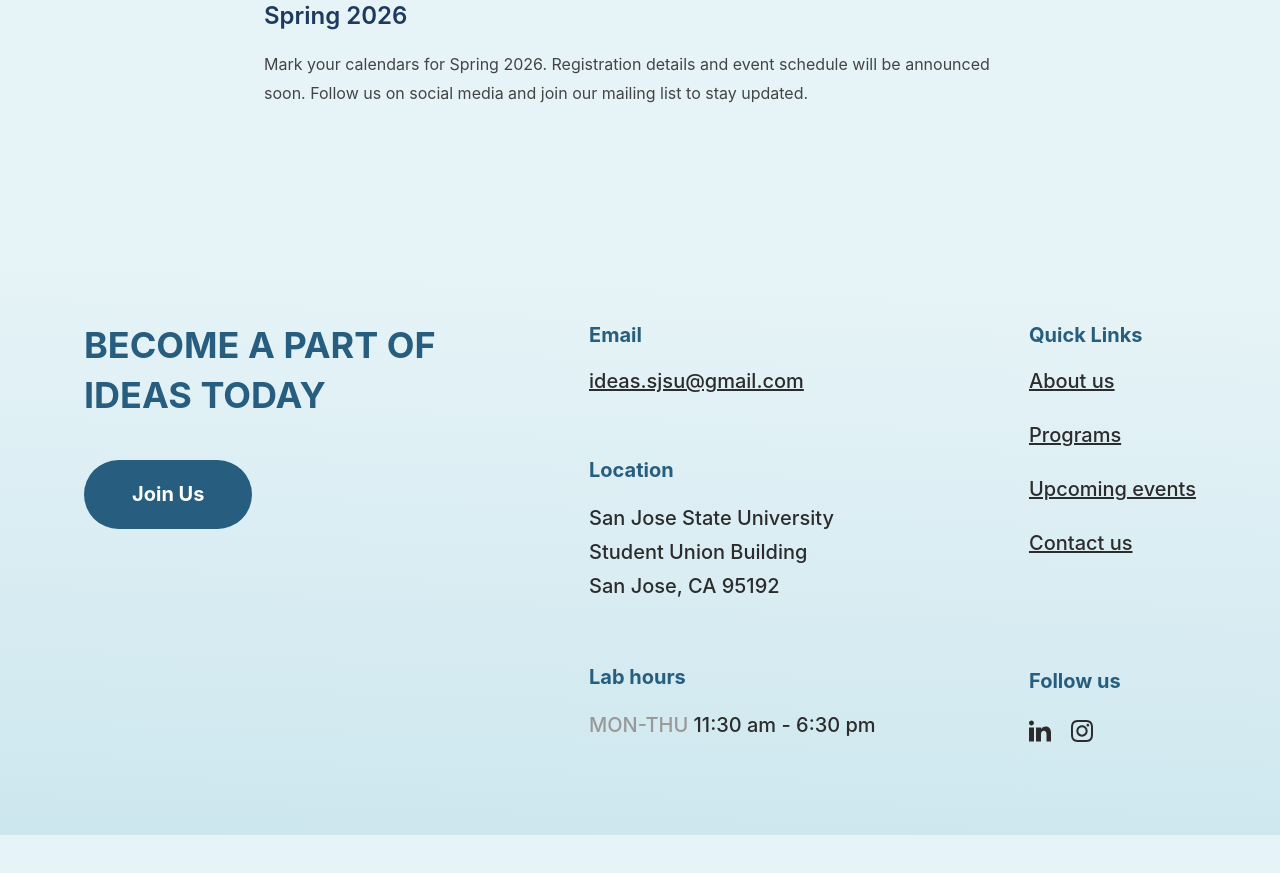
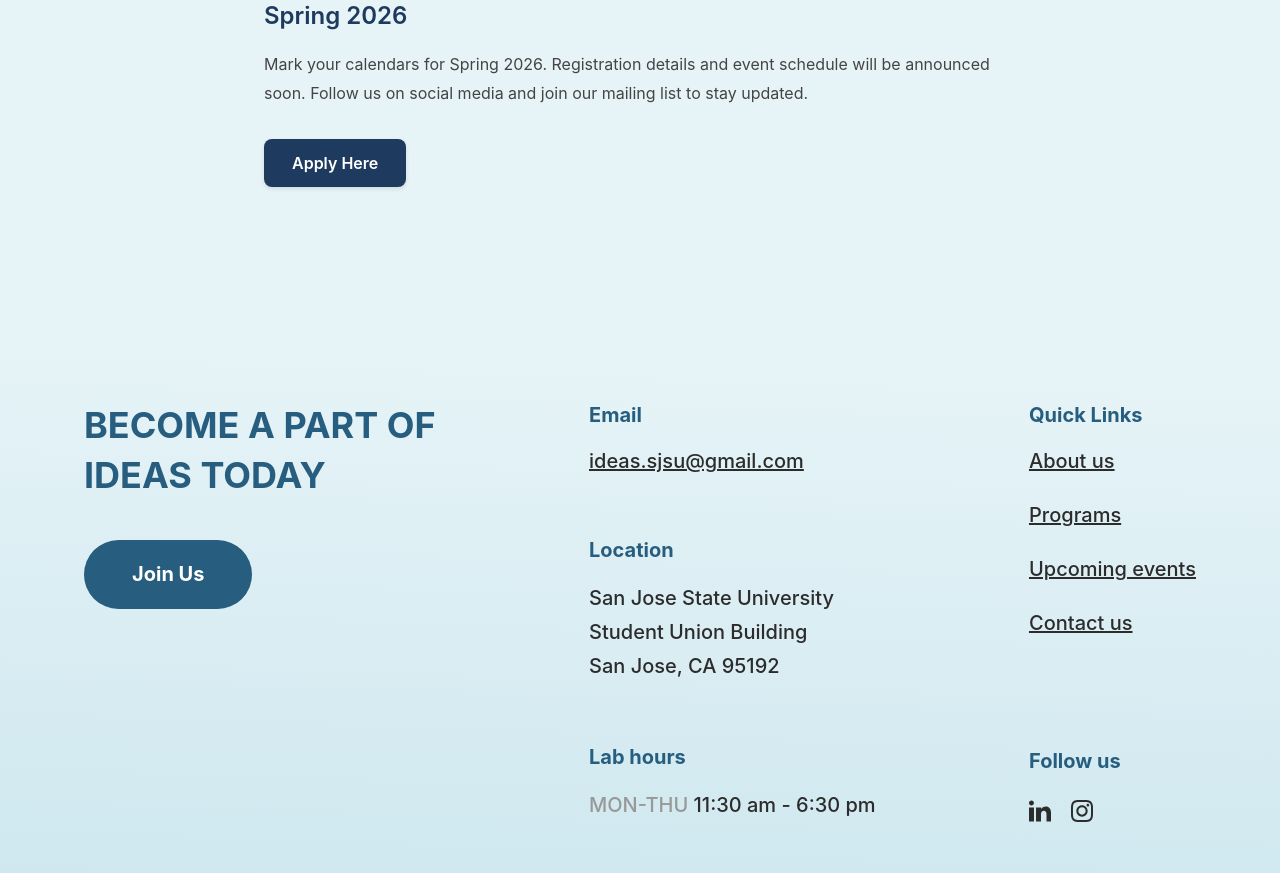
Before and after one commit to SJSUHacks/ideaswebsite, a React (Vite) app in the folder frontend/: page /programs/sjhacks in a window 1280 px wide. Shown: the part 940-1813 px from the top of the page. Before the commit the page ends 1775 px from the top, so only its background shows below. Built offline with nearby package versions, Linux system fonts and the light colour scheme.

Commit message:
added redirect links to all programs

```diff
--- a/frontend/src/pages/DetailPage.css
+++ b/frontend/src/pages/DetailPage.css
@@ -92,6 +92,28 @@
   color: #1e3a5f;
 }
 
+.apply-btn {
+  display: inline-block;
+  margin-top: 16px;
+  padding: 12px 28px;
+  background-color: #1e3a5f;
+  color: #fff;
+  font-size: 16px;
+  font-weight: 600;
+  text-decoration: none;
+  border-radius: 8px;
+  transition: all 0.2s ease;
+  box-shadow: 0 2px 4px rgba(0, 0, 0, 0.1);
+}
+
+.apply-btn:hover {
+  background-color: #16304f;
+  transform: translateY(-1px);
+  box-shadow: 0 4px 8px rgba(0, 0, 0, 0.15);
+  color: #fff;
+  text-decoration: none;
+}
+
 @media (max-width: 640px) {
   .detail-page {
     padding: 24px 16px 60px;
--- a/frontend/src/pages/SJHacksPage.jsx
+++ b/frontend/src/pages/SJHacksPage.jsx
@@ -42,6 +42,7 @@ function SJHacksPage() {
           <p>
             Mark your calendars for Spring 2026. Registration details and event schedule will be announced soon. Follow us on social media and join our mailing list to stay updated.
           </p>
+          <a href="https://sjhacks.vercel.app/" className="apply-btn" target="_blank" rel="noopener noreferrer">Apply Here</a>
         </section>
       </article>
     </div>
--- a/frontend/src/pages/SVBPCPage.jsx
+++ b/frontend/src/pages/SVBPCPage.jsx
@@ -15,7 +15,7 @@ function SVBPCPage() {
         <section>
           <h2>About the Competition</h2>
           <p>
-            The Silicon Valley Business Plan Competition (SVBPC) is IDEAS Club's premier opportunity for student entrepreneurs ready to take their venture to the next level. With a total prize pool of $30,000, this competition connects you directly with angel investors, venture capitalists, and seasoned entrepreneurs who are actively looking to support the next generation of founders.
+            The Silicon Valley Business Plan Competition (SVBPC) is IDEAS Club's premier opportunity for student entrepreneurs ready to take their venture to the next level. With a total prize pool up to $10,000, this competition connects you directly with angel investors, venture capitalists, and seasoned entrepreneurs who are actively looking to support the next generation of founders.
           </p>
         </section>
 
@@ -35,6 +35,7 @@ function SVBPCPage() {
           <p>
             SVBPC is ideal for teams with a validated idea, early traction, or a strong business model. Whether you're in tech, social impact, or traditional industries, if you have a plan and the ambition to scale, this competition is for you. Spring 2026 applications open at the start of the semester.
           </p>
+          <a href="https://www.sjsu.edu/svce/programs/svbpc/" className="apply-btn" target="_blank" rel="noopener noreferrer">Apply Here</a>
         </section>
       </article>
     </div>
--- a/frontend/src/pages/SVICPage.jsx
+++ b/frontend/src/pages/SVICPage.jsx
@@ -35,6 +35,7 @@ function SVICPage() {
           <p>
             SVIC is open to all SJSU students with a passion project or early-stage idea. The program runs through Spring 2026, with milestones for idea validation, prototype development, and final pitch. Applications open at the start of the semester.
           </p>
+          <a href="https://www.sjsu.edu/svic/" className="apply-btn" target="_blank" rel="noopener noreferrer">Apply Here</a>
         </section>
       </article>
     </div>
--- a/frontend/src/pages/ZinnstarterPage.jsx
+++ b/frontend/src/pages/ZinnstarterPage.jsx
@@ -42,6 +42,7 @@ function ZinnstarterPage() {
           <p>
             The Zinnstarter Accelerator runs in Spring 2026. Applications are competitive—we're looking for founders with clear vision, commitment, and the drive to build something lasting. Apply early to secure your spot.
           </p>
+          <a href="https://www.sjsu.edu/svce/programs/zinnstarter.php" className="apply-btn" target="_blank" rel="noopener noreferrer">Apply Here</a>
         </section>
       </article>
     </div>
```
